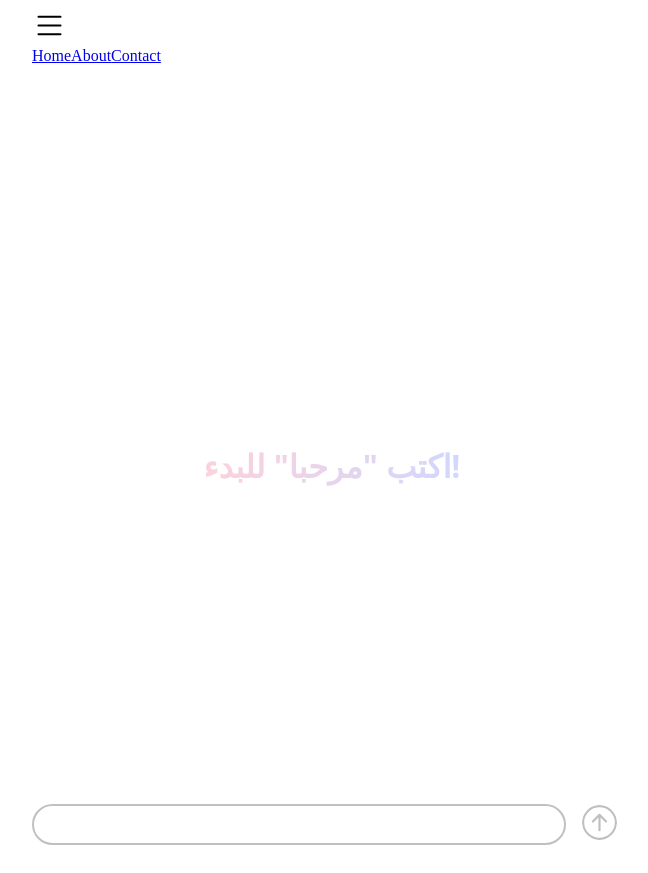
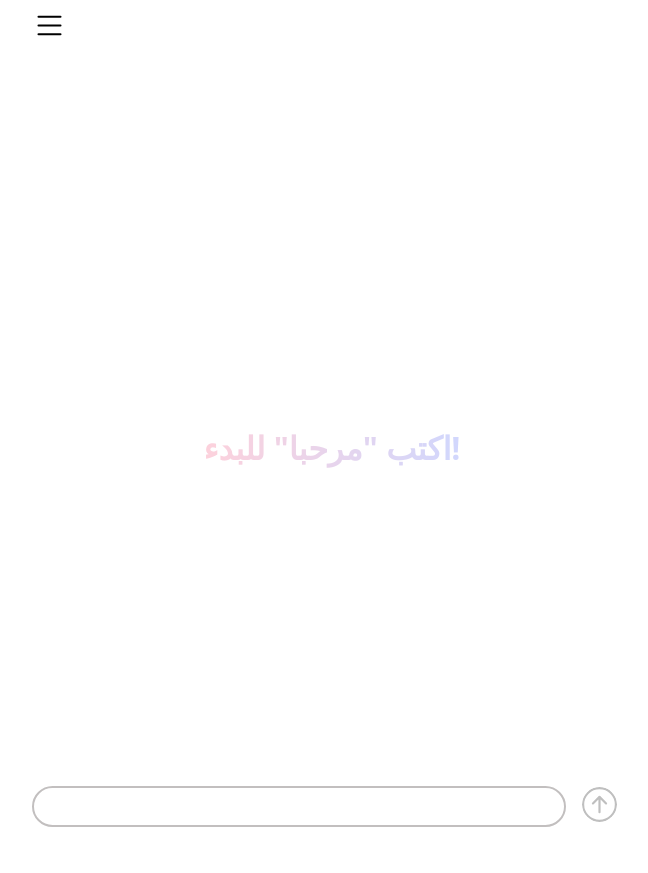
Before and after one commit to GLOW-WebDev-and-Ai-Initiatives/ELL-bot, a React (Vite) app in the folder ChatBot_prototype/: page / in a window 1280 px wide. Shown: the whole page, without its empty margins (308-956 px from the left). Built offline with nearby package versions, Linux system fonts and the light colour scheme.

Commit message:
got sum basics shi working

```diff
--- a/ChatBot_prototype/src/components/navbar/navbar.css
+++ b/ChatBot_prototype/src/components/navbar/navbar.css
@@ -1,8 +1,16 @@
 .navbar{
-    position: -webkit-sticky;
+
+    position: sticky;
+    top: 0;
+    width: 100%;
     max-width: 600px;
 
     margin: 0 auto;
+    z-index: 1000;
+    display: flex;
+    justify-content: space-between;
+    align-items: center;
+    padding: 0 1rem;
 }
 .list{
     color:black;
@@ -15,3 +23,44 @@
     background-color: none;
     border-radius: none;
 }
+.navbar-menu-closed  {
+    position: fixed;
+    top: 0;
+    left: -2900px; /* Initially hidden off-screen */
+    height: 100vh;
+    width: 290px;
+
+    display: flex;
+    flex-direction: column;
+    align-items: flex-start;
+    padding: 2rem;
+    transition: left 0.3s ease;
+}
+.navbar-menu-open {
+
+left: 0;
+
+}
+
+.navbar-menu a {
+    color: white;
+    text-decoration: none;
+    padding: 1rem 0;
+    width: 100%;
+    text-align: left;
+    font-size: 1.2rem;
+  }
+
+  @media (max-width: 768px) {
+    .navbar {
+      padding: 0.5rem;
+    }
+
+    .navbar-menu {
+      width: 200px;
+    }
+
+    .navbar-menu a {
+      padding: 0.8rem 0;
+    }
+  }
--- a/ChatBot_prototype/src/components/navbar/navbar.tsx
+++ b/ChatBot_prototype/src/components/navbar/navbar.tsx
@@ -42,7 +42,7 @@ const Navbar: React.FC = () => {
           </svg>
         )}
       </div>
-      <div className={`navbar-menu ${menu ? "open" : ""}`}>
+      <div className={`navbar-menu-${menu ? "open" : "closed"}`}>
         <a href="#">Home</a>
         <a href="#">About</a>
         <a href="#">Contact</a>
```
